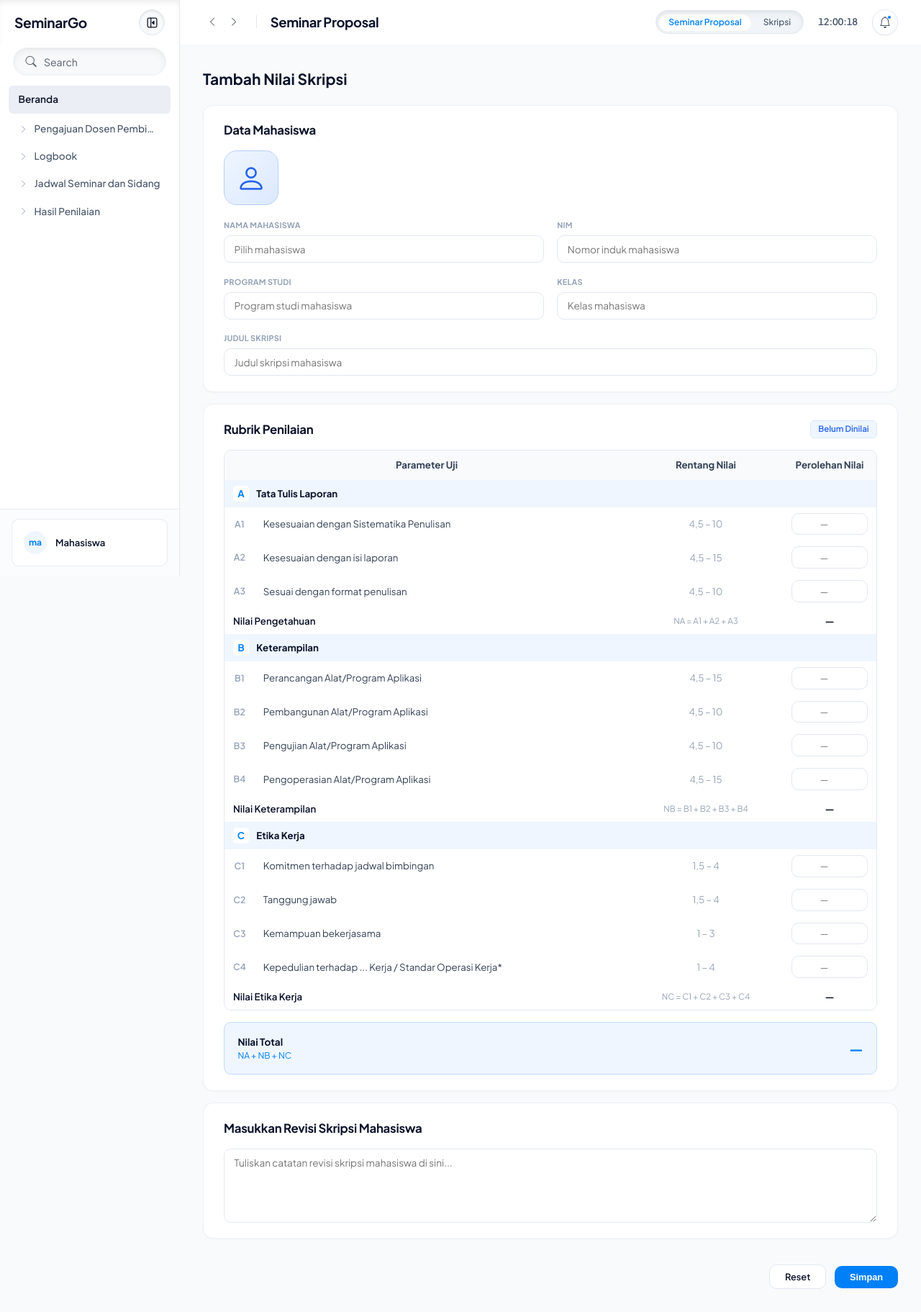
After one commit to Althaf-Budiman/seminar-go, a PHP site: page /views/dosen/nilai-dan-revisi/detail.php in a window 1280 px wide. The commit adds this page. Shown: the whole page at 72% size. Run offline with PHP 8.4, Linux system fonts and the light colour scheme; the visitor is signed in with stand-in values (Sample User, id 1); some libraries are stand-ins or nearby versions.

Commit message:
slicing: nilai & revisi, form pengisian nilai skripsi for dospem

```diff
--- a/assets/css/style.css
+++ b/assets/css/style.css
@@ -2957,3 +2957,224 @@ a.notification-btn {
 .action-delete-btn:hover {
     background: rgba(255, 59, 48, 0.45);
 }
+
+/* Grid */
+.grid {
+    display: grid;
+    gap: 1rem;
+    grid-template-columns: repeat(6, 1fr);
+}
+
+.mahasiswa-card {
+    display: flex;
+    flex-direction: column;
+    align-items: center;
+    gap: 0.5rem;
+    padding: 1rem;
+    background-color: white;
+    border: 1px solid #e2e8f0;
+    border-radius: var(--radius-md);
+    color: black;
+    font-size: 13px;
+    text-align: center;
+    text-decoration: none;
+}
+
+.mahasiswa-avatar {
+    width: 60px;
+    height: 60px;
+    border-radius: 50%;
+    object-fit: cover;
+}
+
+.btn-link {
+    display: flex;
+    align-items: center;
+    gap: 0.4rem;
+    background: none;
+    border: none;
+    color: var(--color-primary);
+    font-weight: 700;
+    cursor: pointer;
+    text-decoration: none;
+}
+
+.btn-link i {
+    color: var(--color-primary);
+}
+
+.btn-link:hover {
+    text-decoration: underline;
+}
+
+/* Detail Nilai dan revisi */
+
+.nilai-mahasiswa-avatar {
+    width: 76px;
+    height: 76px;
+    border-radius: 18px;
+    justify-self: center;
+    overflow: hidden;
+}
+
+.nilai-mahasiswa-avatar img {
+    width: 100%;
+    height: 100%;
+    object-fit: cover;
+}
+
+/* Rubrik table */
+.rubrik-table-wrap {
+    width: 100%;
+    margin: 1rem 0 0;
+    border: 1px solid #e2e8f0;
+    border-radius: var(--radius-md);
+}
+
+.rubrik-table {
+    width: 100%;
+    min-width: 680px;
+    font-size: 0.78rem;
+    border-collapse: separate;
+    border-spacing: 0;
+    margin: 0;
+    font-size: .83rem;
+    color: #334155;
+}
+
+.rubrik-table thead th {
+    padding: 0.65rem 0.75rem;
+    background: #f8fafc;
+}
+
+
+.rubrik-table td {
+    padding: 0.5rem 0.75rem;
+}
+
+.rubrik-category-row {
+    background: var(--color-primary-light);
+}
+
+.rubrik-category-row td {
+    font-weight: 700;
+    color: var(--text-primary);
+}
+
+.rubrik-category-code {
+    display: inline-flex;
+    align-items: center;
+    justify-content: center;
+    width: 22px;
+    height: 22px;
+    margin-right: 0.5rem;
+    border-radius: 5px;
+    background: white;
+    color: var(--color-primary);
+}
+
+.rubrik-code {
+    width: 40px;
+}
+
+.rubrik-range {
+    text-align: center;
+    white-space: nowrap;
+    color: var(--text-muted);
+}
+
+.rubrik-score-cell {
+    width: 130px;
+}
+
+.rubrik-score-cell .nilai-input {
+    width: 100%;
+    min-width: 75px;
+    padding: 0.4rem 0.5rem;
+    border-radius: var(--radius-md);
+    text-align: center;
+    font-size: 0.8rem;
+}
+
+.rubrik-subtotal-row {
+    background: #fff;
+}
+
+.rubrik-subtotal-row td:first-child {
+    font-weight: 600;
+    color: var(--text-primary);
+}
+
+.rubrik-equation {
+    text-align: center;
+    color: var(--text-muted);
+    font-size: 0.72rem;
+    white-space: nowrap;
+}
+
+.rubrik-subtotal-value {
+    text-align: center;
+    font-weight: 700;
+    color: var(--text-primary);
+}
+
+/* Nilai total */
+.rubrik-total-card {
+    display: flex;
+    justify-content: space-between;
+    align-items: center;
+    gap: 1rem;
+    margin-top: 1rem;
+    padding: 1rem 1.15rem;
+    background: var(--color-primary-light);
+    border: 1px solid #bfdbfe;
+    border-radius: var(--radius-md);
+}
+
+.rubrik-total-card div strong {
+    font-size: 0.85rem;
+    color: var(--text-primary);
+}
+
+.rubrik-total-card div p {
+    margin: 0;
+    color: var(--color-primary);
+    font-size: 0.75rem;
+}
+
+.rubrik-total-card > strong {
+    font-size: 1.25rem;
+    color: var(--color-primary);
+}
+
+/* Catatan revisi */
+.nilai-revisi-field {
+    margin-top: 1rem;
+}
+
+.nilai-revisi-field textarea {
+    min-height: 94px;
+}
+
+
+/* Validasi nilai */
+.nilai-input:invalid:not(:placeholder-shown) {
+    border-color: var(--color-danger);
+}
+
+/* Responsive */
+@media (max-width: 640px) {
+    .nilai-mahasiswa-layout {
+        grid-template-columns: 1fr;
+    }
+
+    .nilai-mahasiswa-avatar {
+        grid-row: 1;
+        justify-self: start;
+    }
+
+    .nilai-mahasiswa-fields {
+        grid-row: 2;
+    }
+
+}
--- a/index.php
+++ b/index.php
@@ -36,7 +36,7 @@ define('BASE_URL', $base === '' ? '' : '/' . $base);
 // path will contain /account/id-account-1/edit
 // segment will contain  [0] -> account, [1] -> id-account-1, [2] -> edit,
 
-$noIdActions = ['create', 'store', 'edit', 'update', 'login', 'logout'];
+$noIdActions = ['create', 'tambah', 'store', 'edit', 'update', 'login', 'logout'];
 $page = $segments[0] ?: 'beranda'; // default controller
 
 // Auth guard protect pages
--- /dev/null
+++ b/views/dosen/nilai-dan-revisi/detail.php
@@ -0,0 +1,230 @@
+<?php require_once __DIR__ . '/../../layout/header.php'; ?>
+
+<?php
+$mahasiswaDetail = $mahasiswaDetail ?? [];
+
+$rubrik = [
+    'A' => [
+        'kategori' => 'Tata Tulis Laporan',
+        'namaTotal' => 'Nilai Pengetahuan',
+        'items' => [
+            'A1' => ['label' => 'Kesesuaian dengan Sistematika Penulisan', 'min' => 4.5, 'max' => 10],
+            'A2' => ['label' => 'Kesesuaian dengan isi laporan', 'min' => 4.5, 'max' => 15],
+            'A3' => ['label' => 'Sesuai dengan format penulisan', 'min' => 4.5, 'max' => 10],
+        ],
+    ],
+    'B' => [
+        'kategori' => 'Keterampilan',
+        'namaTotal' => 'Nilai Keterampilan',
+        'items' => [
+            'B1' => ['label' => 'Perancangan Alat/Program Aplikasi', 'min' => 4.5, 'max' => 15],
+            'B2' => ['label' => 'Pembangunan Alat/Program Aplikasi', 'min' => 4.5, 'max' => 10],
+            'B3' => ['label' => 'Pengujian Alat/Program Aplikasi', 'min' => 4.5, 'max' => 10],
+            'B4' => ['label' => 'Pengoperasian Alat/Program Aplikasi', 'min' => 4.5, 'max' => 15],
+        ],
+    ],
+    'C' => [
+        'kategori' => 'Etika Kerja',
+        'namaTotal' => 'Nilai Etika Kerja',
+        'items' => [
+            'C1' => ['label' => 'Komitmen terhadap jadwal bimbingan', 'min' => 1.5, 'max' => 4],
+            'C2' => ['label' => 'Tanggung jawab', 'min' => 1.5, 'max' => 4],
+            'C3' => ['label' => 'Kemampuan bekerjasama', 'min' => 1, 'max' => 3],
+            'C4' => ['label' => 'Kepedulian terhadap ... Kerja / Standar Operasi Kerja*', 'min' => 1, 'max' => 4],
+        ],
+    ],
+];
+
+$formatRange = static function ($value) {
+    return rtrim(rtrim(number_format((float) $value, 1, ',', '.'), '0'), ',');
+};
+
+$fotoUrl = !empty($mahasiswaDetail['foto'])
+    ? BASE_URL . '/' . ltrim($mahasiswaDetail['foto'], '/')
+    : null;
+?>
+
+<div class="dashboard-container">
+
+    <h2>Tambah Nilai Skripsi</h2>
+
+    <form action="<?= BASE_URL ?>/nilai-dan-revisi/store" method="POST" id="formNilaiSkripsi" style="display: flex; flex-direction: column; gap: 1rem;">
+
+        <input type="hidden" name="mahasiswa_id" value="<?= (int) ($mahasiswaDetail['id'] ?? 0) ?>">
+
+        <!-- Data Mahasiswa -->
+        <section class="content-card">
+
+            <div class="card-header">
+                <h2>Data Mahasiswa</h2>
+            </div>
+
+            <div>
+                <div style="margin-top: 16px;" class="profile-picture nilai-mahasiswa-avatar">
+                    <?php if ($fotoUrl) : ?>
+                        <img src="<?= htmlspecialchars($fotoUrl, ENT_QUOTES) ?>" alt="Foto <?= htmlspecialchars($mahasiswaDetail['nama'] ?? 'mahasiswa') ?>">
+                    <?php else : ?>
+                        <i class="bi bi-person"></i>
+                    <?php endif; ?>
+                </div>
+
+                <div class="form-grid">
+
+                    <div class="form-field">
+                        <label for="namaMahasiswa">Nama Mahasiswa</label>
+                        <input type="text" id="namaMahasiswa" class="form-input" value="<?= htmlspecialchars($mahasiswaDetail['nama'] ?? '') ?>" placeholder="Pilih mahasiswa" readonly>
+                    </div>
+
+                    <div class="form-field">
+                        <label for="nimMahasiswa">NIM</label>
+                        <input type="text" id="nimMahasiswa" class="form-input" value="<?= htmlspecialchars($mahasiswaDetail['nim'] ?? '') ?>" placeholder="Nomor induk mahasiswa" readonly>
+                    </div>
+
+                    <div class="form-field">
+                        <label for="programStudi">Program Studi</label>
+                        <input type="text" id="programStudi" class="form-input" value="<?= htmlspecialchars($mahasiswaDetail['program_studi'] ?? '') ?>" placeholder="Program studi mahasiswa" readonly>
+                    </div>
+
+                    <div class="form-field">
+                        <label for="kelasMahasiswa">Kelas</label>
+                        <input type="text" id="kelasMahasiswa" class="form-input" value="<?= htmlspecialchars($mahasiswaDetail['kelas'] ?? '') ?>" placeholder="Kelas mahasiswa" readonly>
+                    </div>
+
+                    <div class="form-field full">
+                        <label for="judulSkripsi">Judul Skripsi</label>
+                        <input type="text" id="judulSkripsi" class="form-input" value="<?= htmlspecialchars($mahasiswaDetail['judul_skripsi'] ?? '') ?>" placeholder="Judul skripsi mahasiswa" readonly>
+                    </div>
+
+                </div>
+
+            </div>
+        </section>
+
+        <!-- Rubrik Penilaian -->
+        <section class="content-card">
+
+            <div class="card-header">
+                <h2>Rubrik Penilaian</h2>
+
+                <span class="badge primary sm" id="statusPenilaian" aria-live="polite">
+                    Belum Dinilai
+                </span>
+            </div>
+
+            <div class="documents-table-wrap rubrik-table-wrap">
+
+                <table class="rubrik-table">
+                    <thead>
+                        <tr>
+                            <th colspan="2">Parameter Uji</th>
+                            <th>Rentang Nilai</th>
+                            <th>Perolehan Nilai</th>
+                        </tr>
+                    </thead>
+
+                    <tbody>
+                        <?php foreach ($rubrik as $kode => $kategori) : ?>
+
+                            <!-- Kategori -->
+                            <tr class="rubrik-category-row">
+                                <td colspan="4">
+                                    <span class="rubrik-category-code">
+                                        <?= $kode ?>
+                                    </span>
+
+                                    <?= htmlspecialchars($kategori['kategori']) ?>
+                                </td>
+                            </tr>
+
+                            <!-- Parameter penilaian -->
+                            <?php foreach ($kategori['items'] as $itemKode => $item) : ?>
+                                <tr>
+                                    <td class="td-no rubrik-code">
+                                        <?= $itemKode ?>
+                                    </td>
+
+                                    <td>
+                                        <?= htmlspecialchars($item['label']) ?>
+                                    </td>
+
+                                    <td class="rubrik-range">
+                                        <?= $formatRange($item['min']) ?>
+                                        &ndash;
+                                        <?= $formatRange($item['max']) ?>
+                                    </td>
+
+                                    <td class="rubrik-score-cell">
+                                        <input type="number" class="form-input nilai-input" name="nilai[<?= $itemKode ?>]" data-kategori="<?= $kode ?>" data-min="<?= $item['min'] ?>" data-max="<?= $item['max'] ?>" min="<?= $item['min'] ?>" max="<?= $item['max'] ?>" step="0.1" placeholder="—" required>
+                                    </td>
+                                </tr>
+                            <?php endforeach; ?>
+
+                            <!-- Subtotal -->
+                            <tr class="rubrik-subtotal-row">
+                                <td colspan="2">
+                                    <?= htmlspecialchars($kategori['namaTotal']) ?>
+                                </td>
+
+                                <td class="rubrik-equation">
+                                    N<?= $kode ?> =
+                                    <?= implode(' + ', array_keys($kategori['items'])) ?>
+                                </td>
+
+                                <td class="rubrik-subtotal-value" id="total<?= $kode ?>">
+                                    —
+                                </td>
+                            </tr>
+
+                        <?php endforeach; ?>
+                    </tbody>
+                </table>
+
+            </div>
+
+            <!-- Nilai Total -->
+            <div class="rubrik-total-card">
+
+                <div>
+                    <strong>Nilai Total</strong>
+                    <p>NA + NB + NC</p>
+                </div>
+
+                <strong id="nilaiTotal">—</strong>
+
+            </div>
+
+        </section>
+
+        <!-- Catatan Revisi -->
+        <section class="content-card">
+
+            <div class="card-header">
+                <h2>Masukkan Revisi Skripsi Mahasiswa</h2>
+            </div>
+
+            <div class="form-field nilai-revisi-field">
+                <textarea class="form-input" name="catatan_revisi" rows="4" placeholder="Tuliskan catatan revisi skripsi mahasiswa di sini..."></textarea>
+            </div>
+
+        </section>
+
+        <!-- Aksi -->
+        <div class="form-actions ">
+
+            <button type="reset" class="btn-secondary">
+                Reset
+            </button>
+
+            <button type="submit" class="btn-primary">
+                Simpan
+            </button>
+
+        </div>
+
+    </form>
+
+</div>
+
+<script src="<?= BASE_URL ?>/scripts/nilai-skripsi.js" defer></script>
+
+<?php require_once __DIR__ . '/../../layout/footer.php'; ?>
--- a/views/layout/header.php
+++ b/views/layout/header.php
@@ -63,14 +63,14 @@ if ($currentRole === 'admin') {
         $menu = [
             ['key' => 'beranda',       'label' => 'Beranda',                   'url' => '/beranda'],
             ['key' => 'jadwal-sidang', 'label' => 'Jadwal Seminar dan Sidang', 'url' => '/jadwal-sidang'],
-            ['key' => 'nilai-revisi',  'label' => 'Nilai dan Revisi',          'url' => '/nilai-revisi'],
+            ['key' => 'nilai-dan-revisi',  'label' => 'Nilai dan Revisi',          'url' => '/nilai-dan-revisi'],
         ];
     } else {
         $menu = [
             ['key' => 'beranda',         'label' => 'Beranda',                   'url' => '/beranda'],
             ['key' => 'daftar-mahasiswa-bimbingan', 'label' => 'Daftar Mahasiswa Bimbingan', 'url' => '/daftar-mahasiswa-bimbingan'],
             ['key' => 'jadwal-sidang',   'label' => 'Jadwal Seminar dan Sidang', 'url' => '/jadwal-sidang'],
-            ['key' => 'nilai-revisi',    'label' => 'Nilai dan Revisi',          'url' => '/nilai-revisi'],
+            ['key' => 'nilai-dan-revisi',    'label' => 'Nilai dan Revisi',          'url' => '/nilai-dan-revisi'],
         ];
     }
 } else {
```
Also changed, not shown: controllers/dosen/NilaiDanRevisi.php (added, +44 -0 lines), models/UserModel.php (+60 -17 lines), views/dosen/nilai-dan-revisi/index.php (added, +43 -0 lines), controllers/mahasiswa/HasilPenilaian.php (renamed from controllers/dosen/HasilPenilaian.php), views/mahasiswa/hasil-penilaian/index.php (renamed from views/dosen/hasil-penilaian/index.php).
